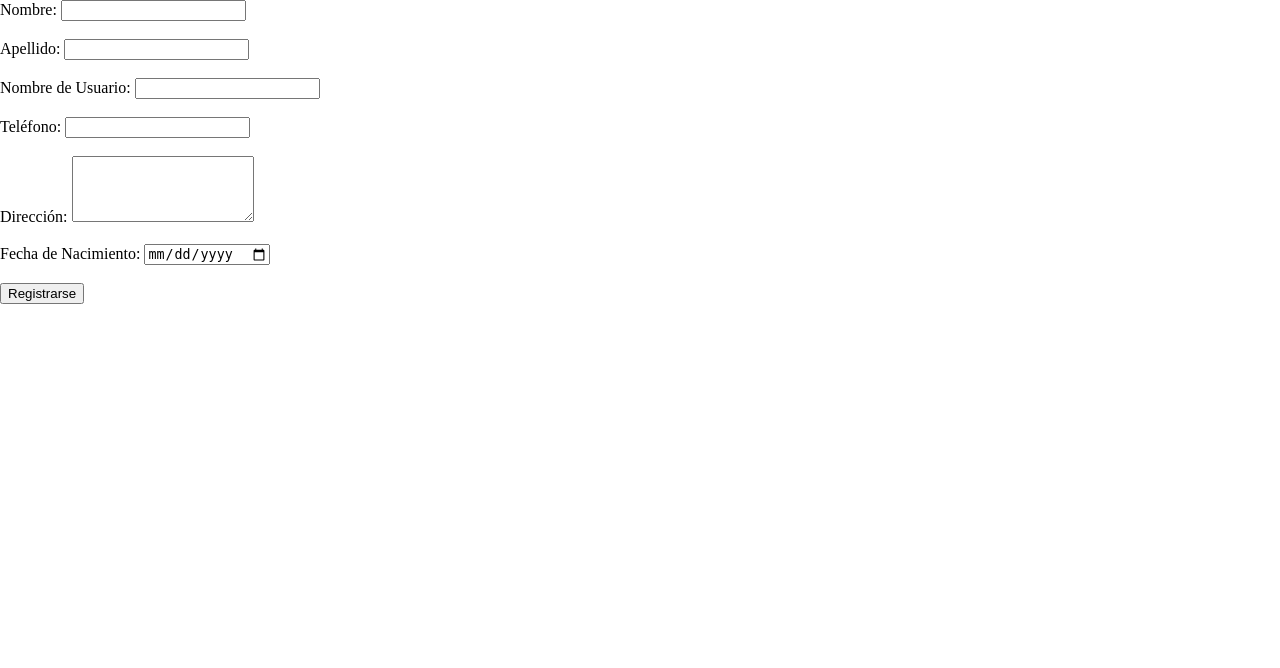
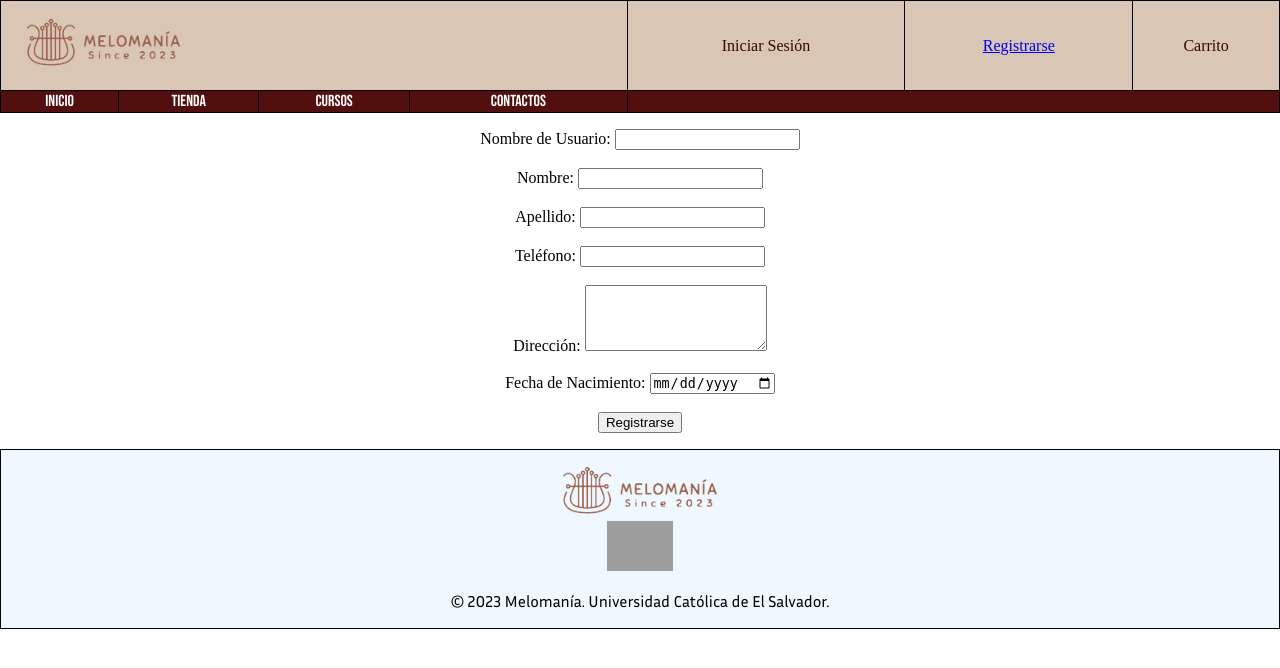
Before and after one commit to SoyMarioHdez-U/MelomaniaSV, a PHP site: page /HTML/registro.html in a window 1280 px wide. Shown: the top 668 px of the page. Run offline with PHP 8.4, Linux system fonts and the light colour scheme; grey boxes are pictures that could not be loaded.

Commit message:
Se cambió la estructura del header y otras cosas

```diff
--- a/CSS/style.css
+++ b/CSS/style.css
@@ -49,6 +49,8 @@ table, th, td {
     color: rgb(255, 255, 255);
     font-family: 'Bebas neue';
     background-color: rgb(83, 14, 14);
+    text-align: center;
+
 }
 
 .titles{
@@ -70,5 +72,17 @@ table, th, td {
     text-align: center;
     background-color: aliceblue;
     border: 0px;
-    margin-top: 10px;
+    padding: 20px;
+    margin: 10px;
 }
+
+.urlIni{
+color: white;
+text-decoration: none;
+}
+
+.urlIni:hover{
+    color: rgb(219, 107, 129);
+    font-size: 18px;
+    text-align: center;
+}
--- a/HTML/index.html
+++ b/HTML/index.html
@@ -13,14 +13,14 @@
 
     <table>
         <tr class="header">
-            <td colspan="4" align="left"><img src="/Img/Logo grande.png" height="50px"></td>
+            <td colspan="4" align="left"><a href="/HTML/index.html"><img src="/Img/Logo grande.png" height="50px"></a></td>
             <td colspan="3">Iniciar Sesión</td>
 
             <td><a href="/HTML/registro.html">Registrarse</a></td>
             <td>Carrito </td>
         </tr>
         <tr class="menu">
-            <td><a href="/HTML/index.html">Inicio</a></td>
+            <td><a class="urlIni" href="/HTML/index.html">Inicio</a></td>
             <td>Tienda</td>
             <td>Cursos</td>
             <td>Contactos</td>
--- a/HTML/registro.html
+++ b/HTML/registro.html
@@ -5,18 +5,40 @@
     <meta name="viewport" content="width=device-width, initial-scale=1.0">
     <title>Registrarse</title>
     <link rel="stylesheet" href="/CSS/style.css">
+
 </head>
 <body>
 
+    <table>
+        <tr class="header">
+            <td colspan="4" align="left"><a href="/HTML/index.html"><img src="/Img/Logo grande.png" height="50px"></a></td>
+            <td colspan="3">Iniciar Sesión</td>
+
+            <td><a href="/HTML/registro.html">Registrarse</a></td>
+            <td>Carrito </td>
+        </tr>
+        <tr class="menu">
+            <td><a class="urlIni" href="/HTML/index.html">Inicio</a></td>
+            <td>Tienda</td>
+            <td>Cursos</td>
+            <td>Contactos</td>
+            <td colspan="6"></td>
+
+        </tr>
+
+    </table>
+
+<center>
     <form action="procesar_registro.php" method="POST">
+        <p></p>
+        <label for="usuario">Nombre de Usuario:</label>
+        <input type="text" id="usuario" name="usuario" required><br><br>
+
         <label for="nombre">Nombre:</label>
         <input type="text" id="nombre" name="nombre" required><br><br>
 
         <label for="apellido">Apellido:</label>
         <input type="text" id="apellido" name="apellido" required><br><br>
-
-        <label for="usuario">Nombre de Usuario:</label>
-        <input type="text" id="usuario" name="usuario" required><br><br>
 
         <label for="telefono">Teléfono:</label>
         <input type="tel" id="telefono" name="telefono" required><br><br>
@@ -29,6 +51,24 @@
 
         <input type="submit" value="Registrarse">
     </form>
+    <p></p>
+</center>
+
+    <table>
+
+        <tr class="footer">
+            <td colspan="10">
+                <p></p>
+                <p></p>
+                <img src="/Img/Logo grande.png" height="50px"><br>
+                <img src="https://toppng.com/uploads/thumbnail/iconos-facebook-icono-de-facebook-twitter-png-y-psd-iconos-redes-sociales-11562849003jm0njbtfm3.png" height="50px"><br>
+                <p>© 2023 Melomanía. Universidad Católica de El Salvador.</p>
+            </td>
+        </tr>
+
+
+    </table>
+
 
 </body>
 </html>
```
